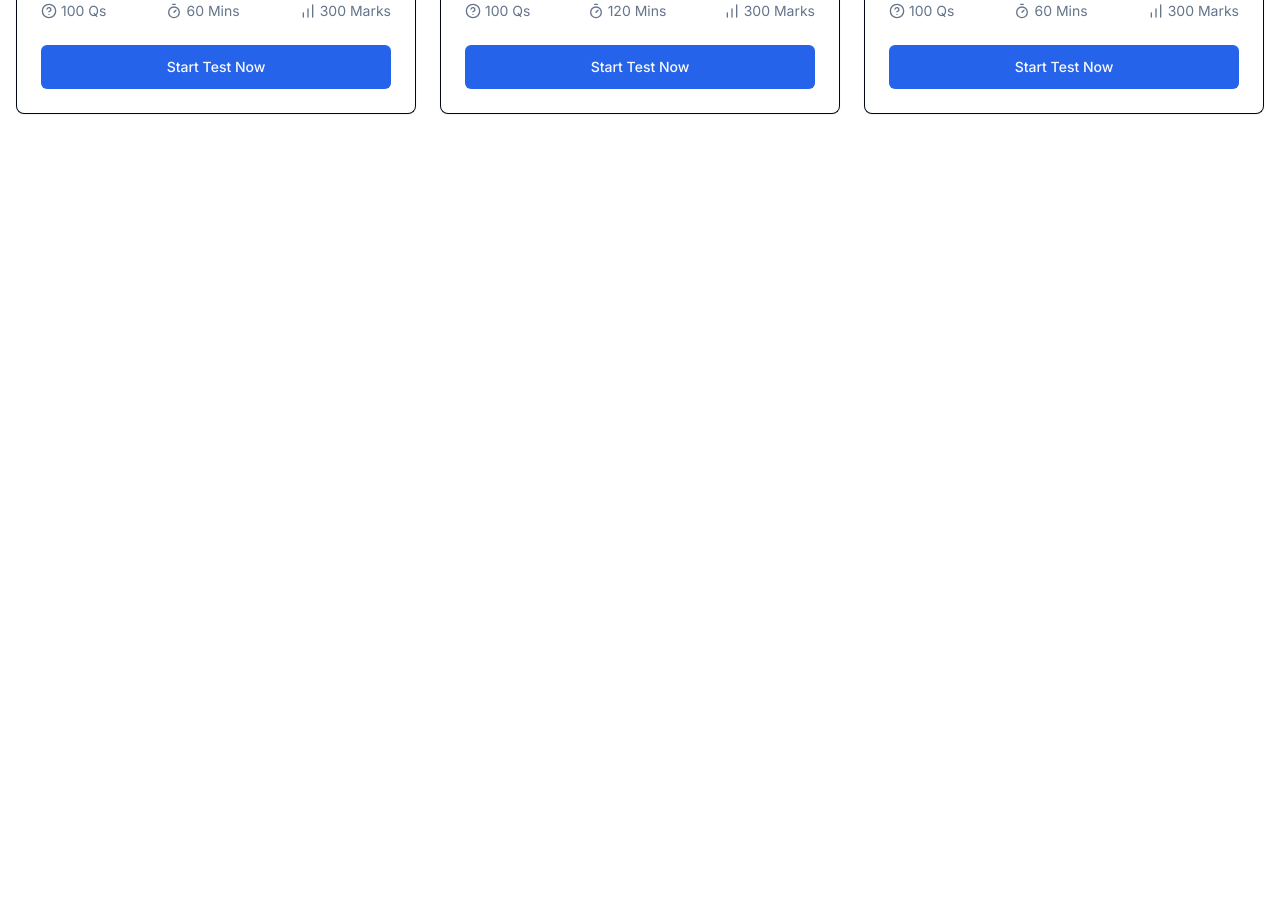
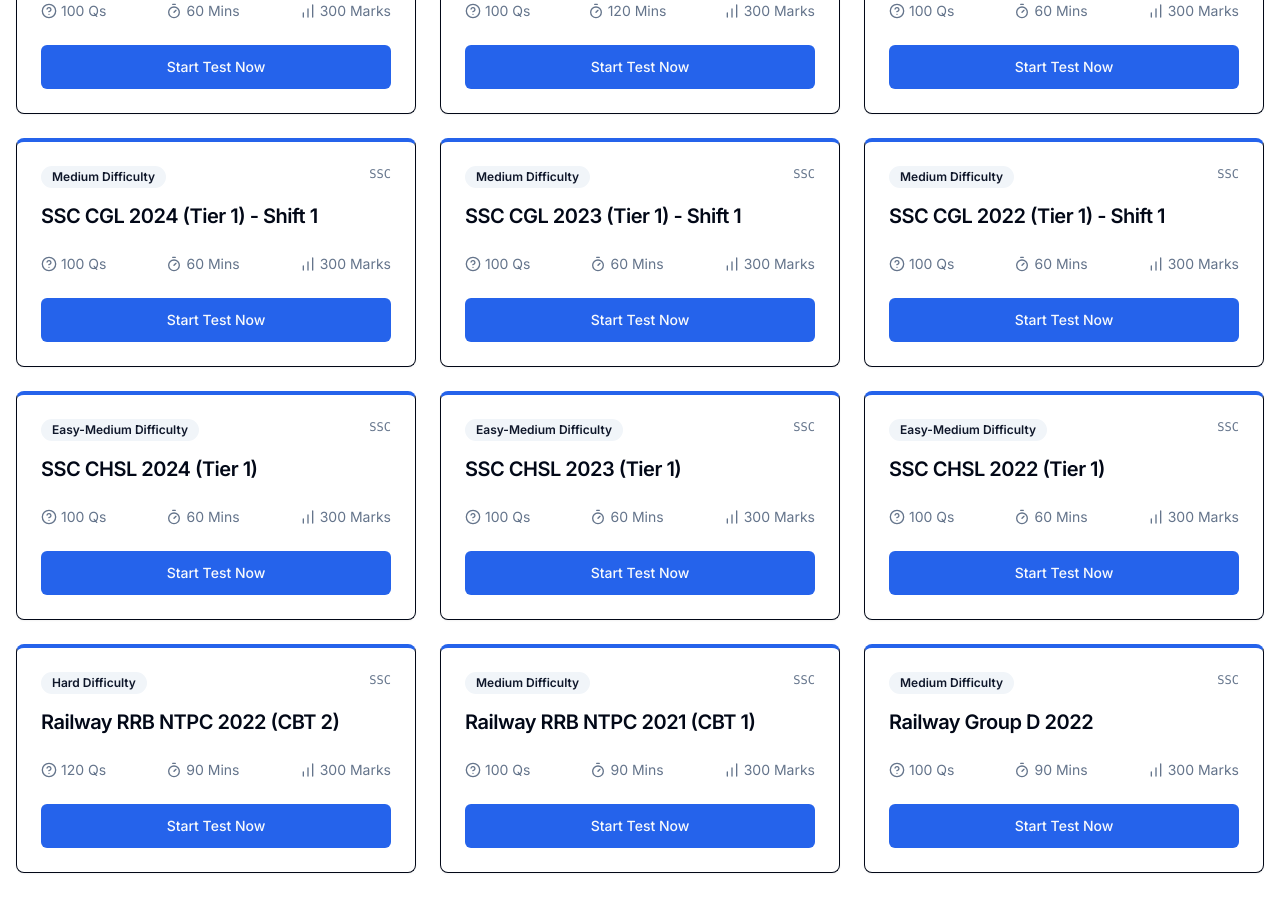
Before and after one commit to jyothulavivek/govt-job-prep, a Next.js app: page /test in a window 1280 px wide. Shown: the part 360-1272 px from the top of the page. Before the commit the page ends 800 px from the top, so only its background shows below. Built offline with nearby package versions, Linux system fonts and the light colour scheme.

Commit message:
Add remaining PYQ papers (CHSL 2022, NTPC 2021) to meet 3-year request

```diff
--- a/src/data/mockData.ts
+++ b/src/data/mockData.ts
@@ -431,4 +431,89 @@
         duration: 60,
         difficulty: "High",
     },
+    // === PREVIOUS YEAR PAPERS (PYQ) ===
+    // SSC CGL
+    {
+        id: "pyq_cgl_2024",
+        title: "SSC CGL 2024 (Tier 1) - Shift 1",
+        category: "ssc",
+        questions: 100,
+        duration: 60,
+        difficulty: "Medium",
+        tags: ["PYQ", "2024"]
+    },
+    {
+        id: "pyq_cgl_2023",
+        title: "SSC CGL 2023 (Tier 1) - Shift 1",
+        category: "ssc",
+        questions: 100,
+        duration: 60,
+        difficulty: "Medium",
+        tags: ["PYQ", "2023"]
+    },
+    {
+        id: "pyq_cgl_2022",
+        title: "SSC CGL 2022 (Tier 1) - Shift 1",
+        category: "ssc",
+        questions: 100,
+        duration: 60,
+        difficulty: "Medium",
+        tags: ["PYQ", "2022"]
+    },
+    // SSC CHSL
+    {
+        id: "pyq_chsl_2024",
+        title: "SSC CHSL 2024 (Tier 1)",
+        category: "ssc",
+        questions: 100,
+        duration: 60,
+        difficulty: "Easy-Medium",
+        tags: ["PYQ", "2024"]
+    },
+    {
+        id: "pyq_chsl_2023",
+        title: "SSC CHSL 2023 (Tier 1)",
+        category: "ssc",
+        questions: 100,
+        duration: 60,
+        difficulty: "Easy-Medium",
+        tags: ["PYQ", "2023"]
+    },
+    {
+        id: "pyq_chsl_2022",
+        title: "SSC CHSL 2022 (Tier 1)",
+        category: "ssc",
+        questions: 100,
+        duration: 60,
+        difficulty: "Easy-Medium",
+        tags: ["PYQ", "2022"]
+    },
+    // RAILWAY
+    {
+        id: "pyq_rrb_ntpc_2022",
+        title: "Railway RRB NTPC 2022 (CBT 2)",
+        category: "ssc", // Grouping under SSC/Govt General
+        questions: 120,
+        duration: 90,
+        difficulty: "Hard",
+        tags: ["PYQ", "Railway"]
+    },
+    {
+        id: "pyq_rrb_ntpc_2021",
+        title: "Railway RRB NTPC 2021 (CBT 1)",
+        category: "ssc",
+        questions: 100,
+        duration: 90,
+        difficulty: "Medium",
+        tags: ["PYQ", "Railway"]
+    },
+    {
+        id: "pyq_rrb_grp_d_2022",
+        title: "Railway Group D 2022",
+        category: "ssc",
+        questions: 100,
+        duration: 90,
+        difficulty: "Medium",
+        tags: ["PYQ", "Railway"]
+    }
 ];
```
